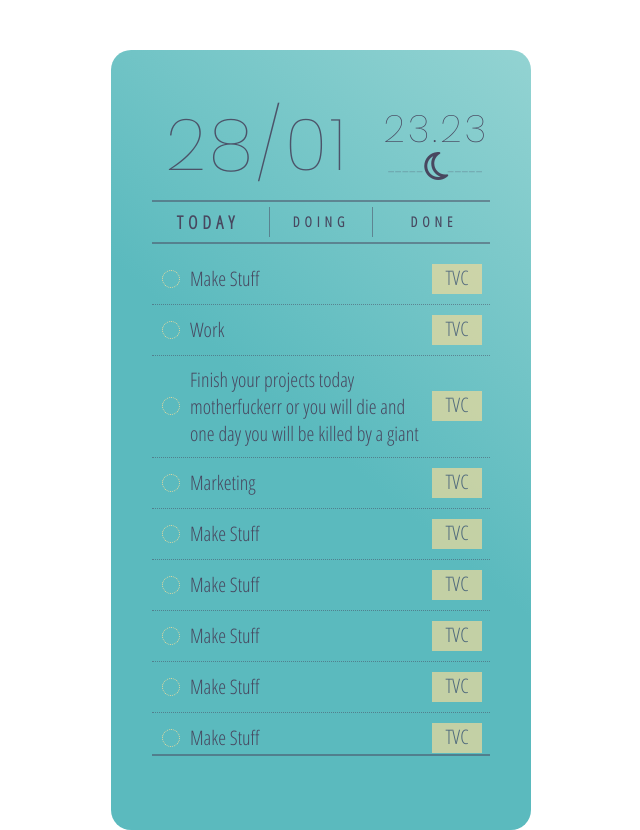
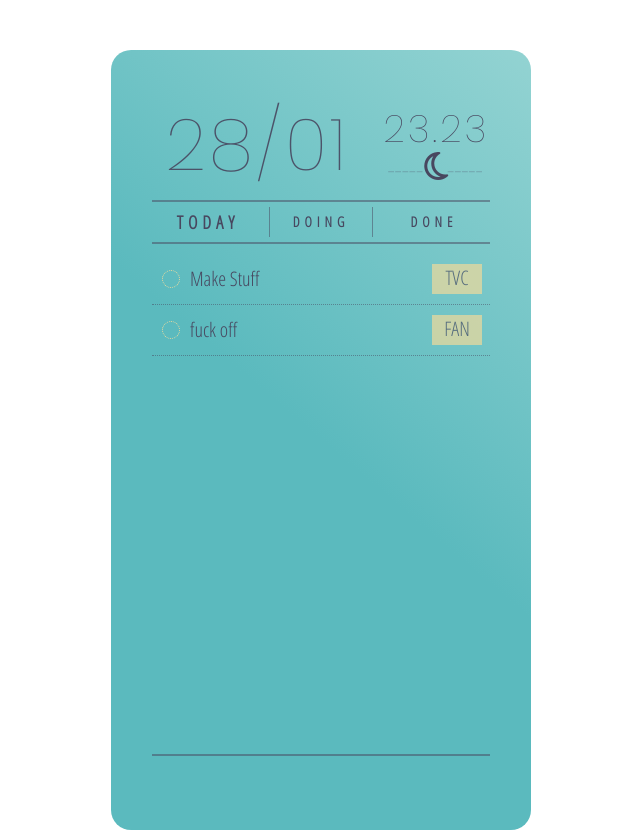
Before and after one commit to Carlosl93/TaskerReact, a React (Create React App) app: page / in a window 1280 px wide. Shown: the whole page, without its empty margins (319-959 px from the left). Built offline with nearby package versions, Linux system fonts and the light colour scheme.

Commit message:
added textarea input

```diff
--- a/src/App.css
+++ b/src/App.css
@@ -27,7 +27,22 @@ select:focus,
 textarea:focus,
 button:focus {
     outline: none;
+    border: none;
     border-bottom: 1px solid #F0DA9B;
+    background: transparent;
+    font-family: 'Open Sans Condensed', sans-serif;
+    color: rgba(72,71,95, 1);
+    font-size: 16px;
+}
+
+textarea {
+  outline: none;
+  border: none;
+  border-bottom: 1px solid #F0DA9B;
+  background: transparent;
+  font-family: 'Open Sans Condensed', sans-serif;
+  color: rgba(72,71,95, 1);
+  font-size: 16px;
 }
 
 ::placeholder {
--- a/src/components/TaskList/ToDo.js
+++ b/src/components/TaskList/ToDo.js
@@ -1,6 +1,27 @@
 import React from 'react';
 import styled from 'styled-components';
 import ToDoItem from './Todo/ToDoItem.js';
+import { map } from 'lodash';
+
+const data = {
+    items: [
+        {
+            title: 'Make Stuff',
+            tag: 'TVC',
+            description: [
+                'Just do it!'
+            ]
+        },
+        {
+            title: 'fuck off',
+            tag: 'FAN',
+            description: [
+                'Debe estar listo antes de las 6',
+                'Debe tener alguna de las cosas propuestas ayer'
+            ]
+        }
+    ]
+}
 
 const ToDoContainer = styled.div`
     width: calc(100% - 20px);
@@ -15,46 +36,17 @@ class ToDo extends React.Component {
     render() {
         return (
             <ToDoContainer>
-                <ToDoItem
-                    title={'Make Stuff'}
-                    tag={'TVC'}
-                />
-                <ToDoItem
-                    title={'Work'}
-                    tag={'TVC'}
-                />
-                <ToDoItem
-                    title={'Finish your projects today motherfuckerr or you will die and one day you will be killed by a giant'}
-                    tag={'TVC'}
-                />
-                <ToDoItem
-                    title={'Marketing'}
-                    tag={'TVC'}
-                />
-                <ToDoItem
-                    title={'Make Stuff'}
-                    tag={'TVC'}
-                />
-                <ToDoItem
-                    title={'Make Stuff'}
-                    tag={'TVC'}
-                />
-                <ToDoItem
-                    title={'Make Stuff'}
-                    tag={'TVC'}
-                />
-                <ToDoItem
-                    title={'Make Stuff'}
-                    tag={'TVC'}
-                />
-                <ToDoItem
-                    title={'Make Stuff'}
-                    tag={'TVC'}
-                />
-                <ToDoItem
-                    title={'Make Stuff'}
-                    tag={'TVC'}
-                />
+                {
+                    map(
+                        data.items,
+                        (item) =>
+                            <ToDoItem
+                                title={item.title}
+                                tag={item.tag}
+                                description={item.description}
+                            />
+                    )
+                }
             </ToDoContainer>
         )
     }
--- a/src/components/TaskList/Todo/ToDoItem.js
+++ b/src/components/TaskList/Todo/ToDoItem.js
@@ -1,5 +1,6 @@
 import React from 'react';
 import styled from 'styled-components';
+import { map } from 'lodash';
 
 const ToDoItemContainer = styled.div`
     padding: 10px;
@@ -62,6 +63,10 @@ const Icon = styled.div`
     width: 60px;
 `;
 
+const DescriptionContainer = styled.div`
+
+`;
+
 const Description = styled.div`
     display: ${props => props.active ? 'flex' : 'none'};
     flex-direction: row;
@@ -76,14 +81,25 @@ const Description = styled.div`
     margin-top: 10px;
 `;
 
-const DescriptionInput = styled.input`
+const DescriptionText = styled.div`
     width: 100%;
     height: 20px;
     border: none;
     margin: 0px 10px;
     background: transparent;
     font-family: 'Open Sans Condensed', sans-serif;
-    color: rgba(72,71,95, 0.8);
+    color: #48475F;
+    font-size: 16px;
+`;
+
+const DescriptionInput = styled.div`
+    width: 100%;
+    border: none;
+    height: auto;
+    margin: 0px 10px;
+    background: transparent;
+    font-family: 'Open Sans Condensed', sans-serif;
+    color: rgba(72,71,95, 1);
     font-size: 16px;
 `;
 
@@ -101,7 +117,7 @@ class ToDoItem extends React.Component {
 
     render() {
         let { active }     = this.state;
-        let { title, tag } = this.props;
+        let { title, tag, description } = this.props;
 
         return (
             <ToDoItemContainer
@@ -125,9 +141,25 @@ class ToDoItem extends React.Component {
                 <div>
                     {
                         active ?
-                            <Description active={active}>
-                                <DescriptionInput placeholder='Description' type='text' autoFocus={true} />
-                            </Description>
+                            <DescriptionContainer>
+                                {
+                                    map(
+                                        description,
+                                        (descriptionText) =>
+                                        <Description active={active}>
+                                            <DescriptionText>
+                                                    {descriptionText}
+                                            </DescriptionText>
+                                        </Description>
+                                    )
+                                }
+
+                                <Description active={active}>
+                                    <DescriptionInput placeholder='Description' type='text'>
+                                        <textarea style={{paddingBottom: "5px"}} rows="1" cols="40" autoFocus={true}></textarea>
+                                    </DescriptionInput>
+                                </Description>
+                            </DescriptionContainer>
                             :
                             <div></div>
                     }
```
